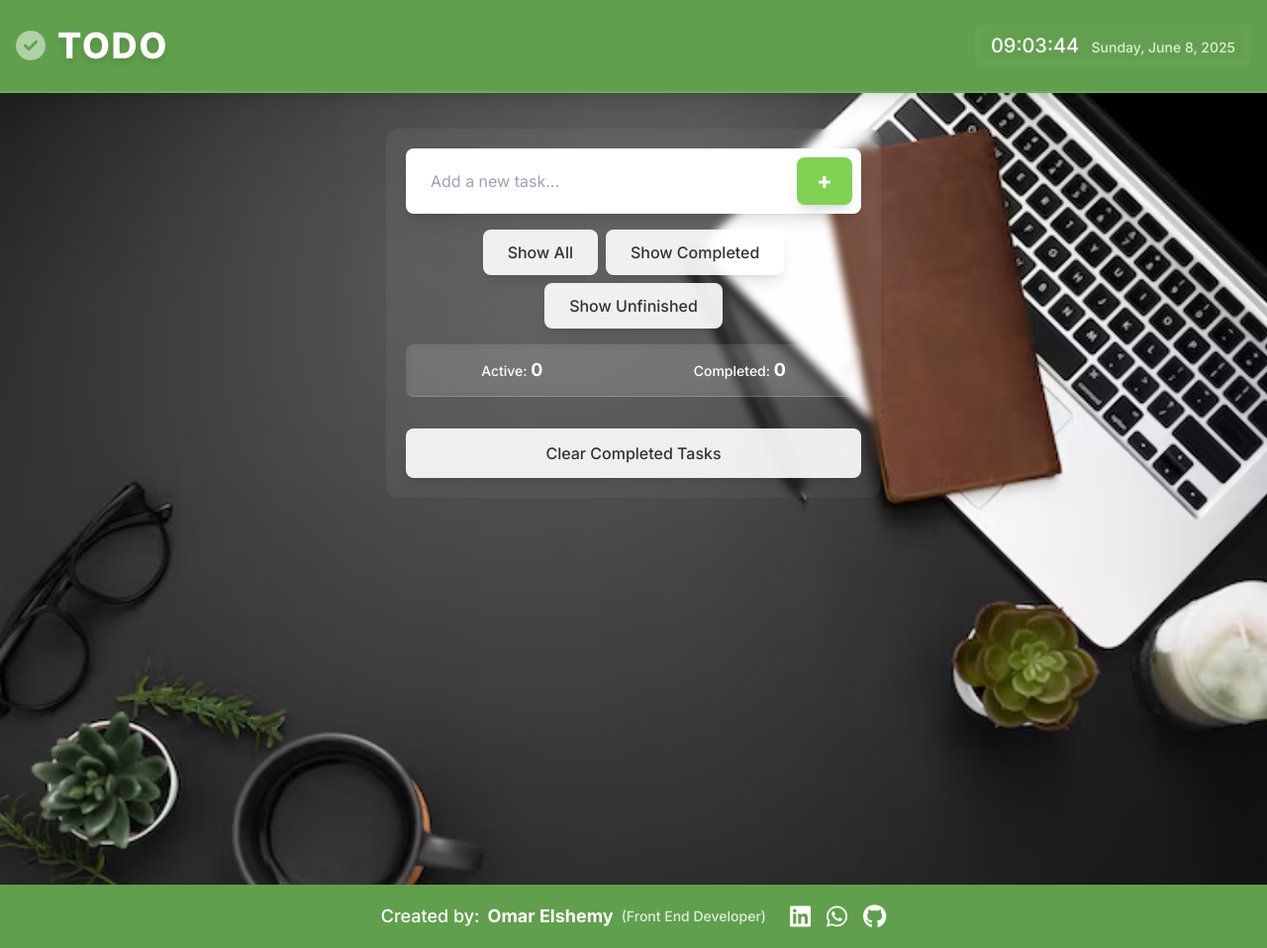
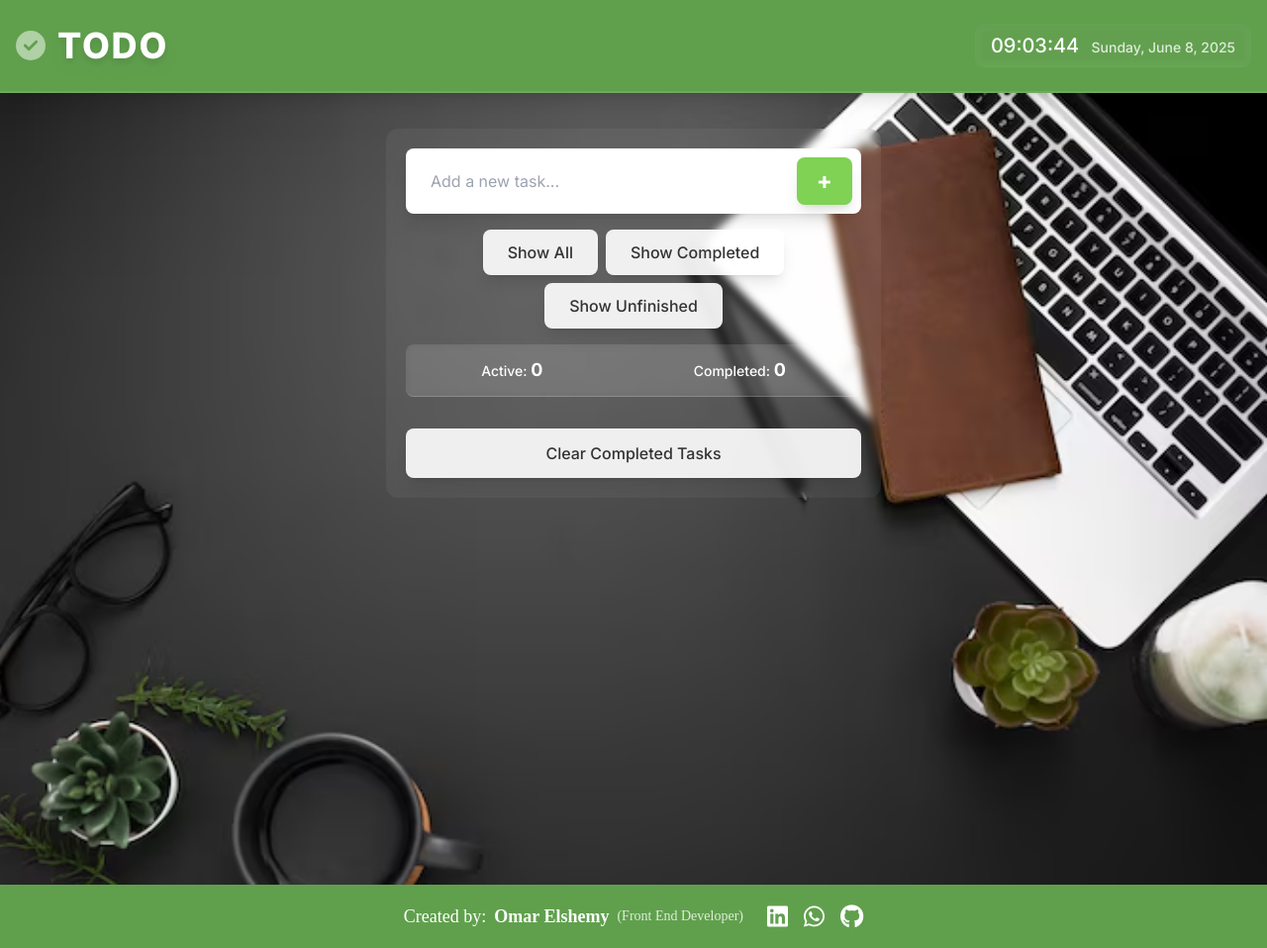
Before and after one commit to OmarELshemy98/todo-list-app, a plain HTML site: page index.html in a window 1280 px wide. Shown: the whole page at 99% size. Drawn offline with nearby package versions, Linux system fonts and the light colour scheme.

Commit message:
edit the font

```diff
--- a/index.html
+++ b/index.html
@@ -3,7 +3,7 @@
 <head>
     <meta charset="UTF-8">
     <meta name="viewport" content="width=device-width, initial-scale=1.0">
-    <title>My Classic Todo List</title>
+    <title> Todo List(OE)</title>
     <link rel="icon" type="image/png" href="images/favicon.png">
     <script src="https://cdn.tailwindcss.com"></script>
     <link href="https://fonts.googleapis.com/css2?family=Inter:wght@400;500;600;700;800&display=swap" rel="stylesheet">
@@ -63,7 +63,7 @@
         </div>
     </div>
 </main>
-<footer class="w-full bg-[#4f963a]/90 backdrop-blur-sm py-4 px-4">
+<footer class="w-full bg-[#4f963a]/90 backdrop-blur-sm py-4 px-4 font-['Edu_NSW_ACT_Cursive']">
     <div class="flex items-center justify-center gap-6">
         <p class="text-white text-lg font-medium flex items-center gap-2">
             Created by:
```
